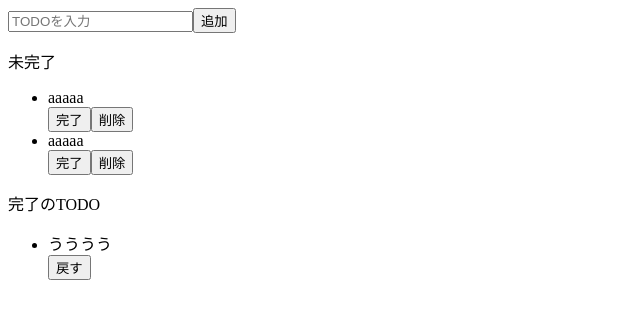
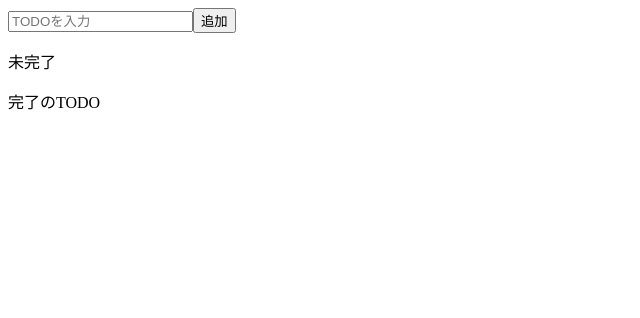
Before and after one commit to NagatsumaHiroki/react_todo_sample, a React (Create React App) app: page / in a window 1280 px wide. Shown: the top 318 px of the page, without its empty margins (0-640 px from the left). Built offline with nearby package versions, Linux system fonts and the light colour scheme.

Commit message:
削除、追加機能作成

```diff
--- a/src/App.jsx
+++ b/src/App.jsx
@@ -3,20 +3,37 @@ import "./styles.css";
 
 export const App = () => {
   const [todoText, setTodotext] = useState("");
-  const [icompleteTodos, setIncompleteTodos] = useState([
-    "あああああ",
-    "いいいい"
-  ]);
+  const [icompleteTodos, setIncompleteTodos] = useState([""]);
 
-  const [completeTodos, setCompleteTodos] = useState(["うううう"]);
+  const [completeTodos, setCompleteTodos] = useState([""]);
 
   //入力時にsetTodotextに値を設定
   const onChangeTodoText = (event) => setTodotext(event.target.value);
 
+  //登録処理
   const onClickAdd = () => {
+    if (todoText === "") return;
     const newTodos = [...icompleteTodos, todoText];
     setIncompleteTodos(newTodos);
     alert(todoText);
+    setTodotext("");
+  };
+
+  //削除処理
+  const onClickDelete = (index) => {
+    const newTodos = [...icompleteTodos];
+    newTodos.splice(index, 1);
+    setIncompleteTodos(newTodos);
+  };
+
+  //完了処理
+  const onClickComplete = (index) => {
+    const newIncompleteTodos = [...icompleteTodos];
+    newIncompleteTodos.splice(index);
+
+    const newCompleteTodos = [...completeTodos, icompleteTodos[index]];
+    setIncompleteTodos(newIncompleteTodos);
+    setCompleteTodos(newCompleteTodos);
   };
 
   return (
@@ -32,12 +49,15 @@ export const App = () => {
       <div>
         <p>未完了</p>
         <ul>
-          {icompleteTodos.map((todo) => {
+          {icompleteTodos.map((todo, index) => {
+            if (todo === "") {
+              return;
+            }
             return (
               <div key={todo} class="list-row">
-                <li>aaaaa</li>
-                <button>完了</button>
-                <button>削除</button>
+                <li>{todo}</li>
+                <button onClick={() => onClickComplete(index)}>完了</button>
+                <button onClick={() => onClickDelete(index)}>削除</button>
               </div>
             );
           })}
@@ -47,6 +67,9 @@ export const App = () => {
         <p>完了のTODO</p>
         <ul>
           {completeTodos.map((todo) => {
+            if (todo === "") {
+              return;
+            }
             return (
               <div key={todo} classNmae="list-row">
                 <li>{todo}</li>
```
